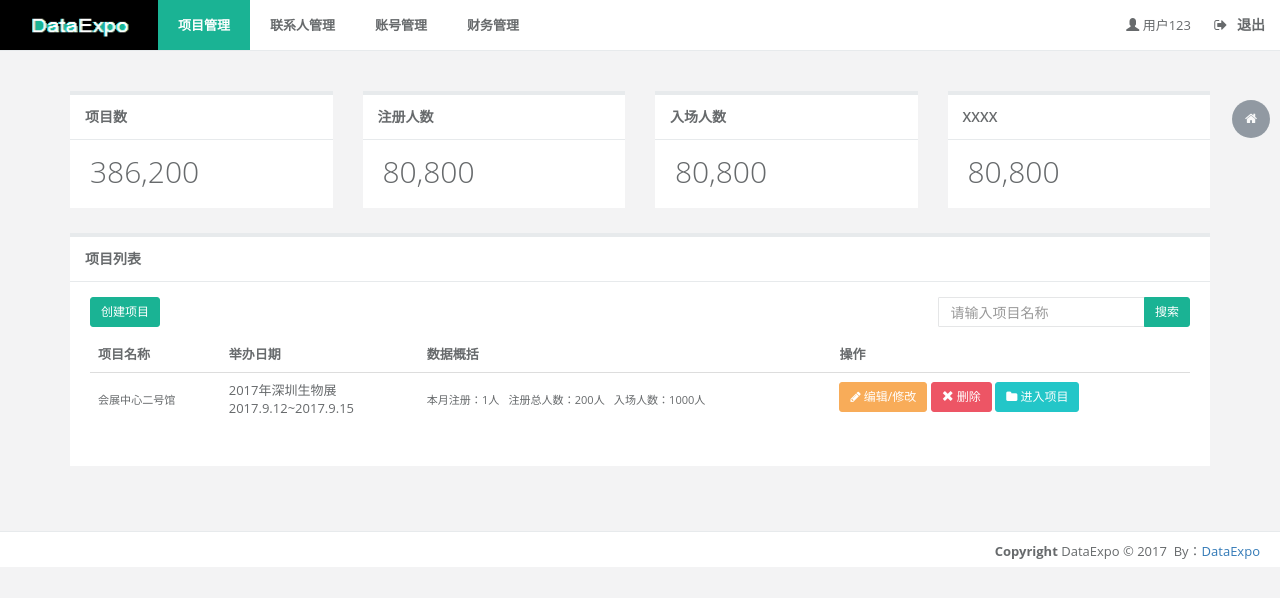
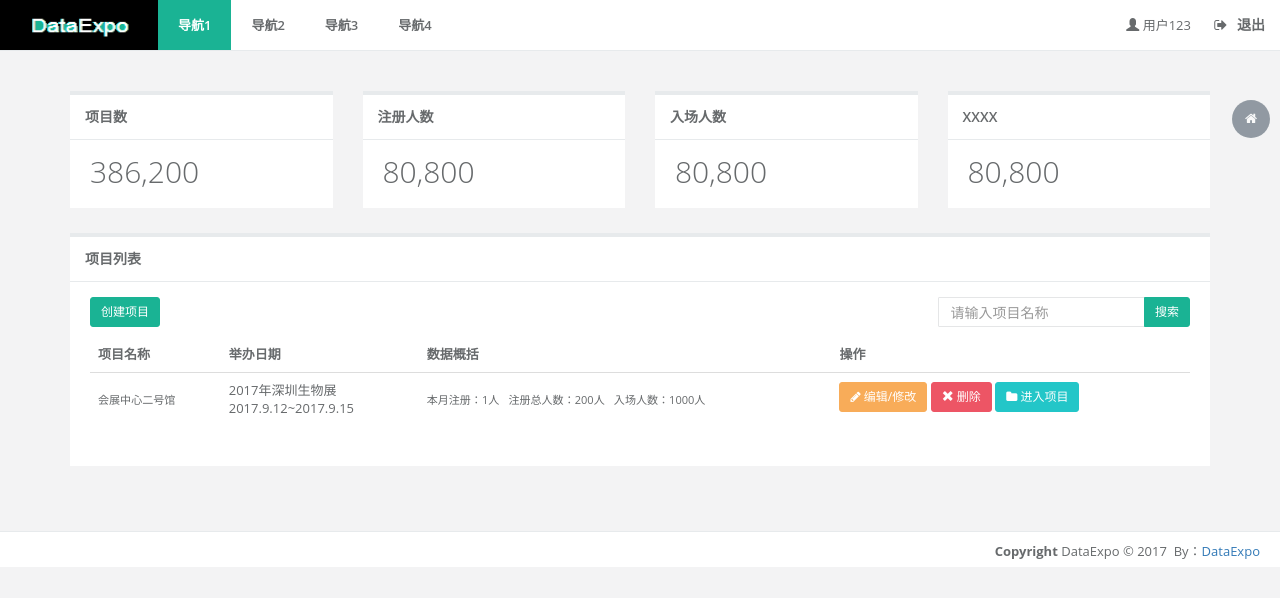
Before and after one commit to sasonhe/demo01, a plain HTML site: page index.html in a window 1280 px wide. Drawn offline with Linux system fonts and the light colour scheme.

Commit message:
Update index.html

```diff
--- a/index.html
+++ b/index.html
@@ -4,7 +4,7 @@
 <head>
     <meta charset="utf-8">
     <meta name="viewport" content="width=device-width, initial-scale=1.0">
-    <title>DataExpo-项目管理</title>
+    <title>title</title>
     <link rel="shortcut icon" href="favicon.ico">
     <link href="css/bootstrap.min.css" rel="stylesheet">
     <link href="css/font-awesome.css" rel="stylesheet">
@@ -29,16 +29,16 @@
                     <div class="navbar-collapse collapse" id="navbar">
                         <ul class="nav navbar-nav">
                             <li class="active">
-                                <a aria-expanded="false" role="button" href="javascript:;">项目管理</a>
+                                <a aria-expanded="false" role="button" href="javascript:;">导航1</a>
                             </li>
                             <li>
-                                <a aria-expanded="false" role="button" href="javascript:;">联系人管理</a>
+                                <a aria-expanded="false" role="button" href="javascript:;">导航2</a>
                             </li>
                             <li>
-                                <a aria-expanded="false" role="button" href="javascript:;">账号管理</a>
+                                <a aria-expanded="false" role="button" href="javascript:;">导航3</a>
                             </li>
                             <li>
-                                <a aria-expanded="false" role="button" href="javascript:;">财务管理</a>
+                                <a aria-expanded="false" role="button" href="javascript:;">导航4</a>
                             </li>
                         </ul>
                         <ul class="nav navbar-top-links navbar-right">
```
